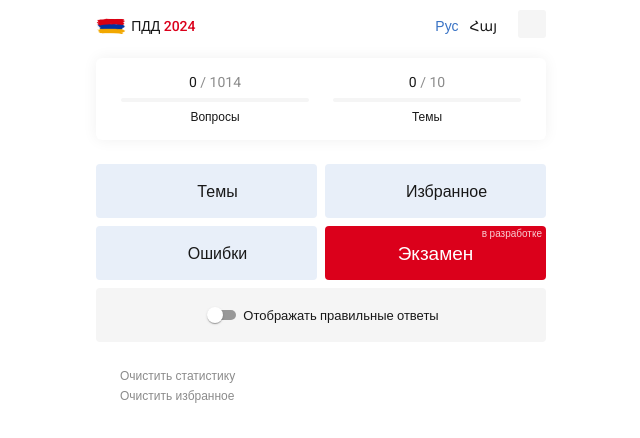
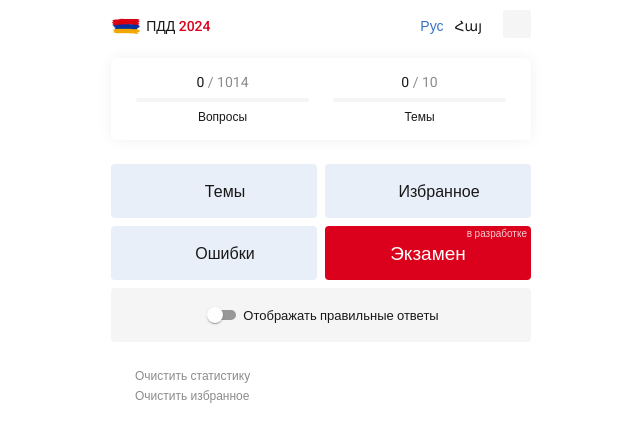
Before and after one commit to alexmasyukov/pdd-armenia, a React (Create React App) app: page / in a window 1280 px wide. Shown: the top 438 px of the page, without its empty margins (319-959 px from the left). Built offline with nearby package versions, Linux system fonts and the light colour scheme; some icons are missing; a web font is replaced by a local one.

Commit message:
update home layout

```diff
--- a/src/App.css
+++ b/src/App.css
@@ -238,9 +238,9 @@ body {
 }
 
 .home-page-container {
-  max-width: 450px;
+  width: 100%;
+  max-width: 420px;
   margin-bottom: 50px;
-  min-width: 450px;
 }
 
 .page-container {
--- a/src/components/HomeStatistic/HomeStatistic.tsx
+++ b/src/components/HomeStatistic/HomeStatistic.tsx
@@ -18,7 +18,7 @@ const HomeStatistic = () => {
 
   return (
     <Grid container spacing={3} justifyContent='space-between'>
-      <Grid item xs={6} display='flex' justifyContent={'flex-start'}>
+      <Grid item xs={6}>
         <div className={s.item}>
           <span>
             <span>{questionsCount}</span> / {allQuestionsCount}
@@ -36,7 +36,7 @@ const HomeStatistic = () => {
           <span>{t('tickets')}</span>
         </div>
       </Grid> */}
-      <Grid item xs={6} display='flex' justifyContent={'flex-end'}>
+      <Grid item xs={6}>
         <div className={s.item}>
           <span>
             <span>0</span> / {allTopicsCount}
--- a/src/contexts/AppStateContext/AppStateContext.tsx
+++ b/src/contexts/AppStateContext/AppStateContext.tsx
@@ -49,7 +49,7 @@ const AppStateProvider = ({ children }: ProviderProps) => {
           questions: data.questions as BaseData['questions'],
         });
       });
-    }, 0);
+    }, 1000);
   }, []);
 
   return (
--- a/src/pages/Home/Home.tsx
+++ b/src/pages/Home/Home.tsx
@@ -28,7 +28,7 @@ const Home: React.FC = () => {
 
   return (
     <>
-      <Grid container justifyContent='center'>
+      <Grid container>
         <div className='home-page-container'>
           <Paper
             onClick={() => navigate(routes.topics.path, { replace: true })}
```
